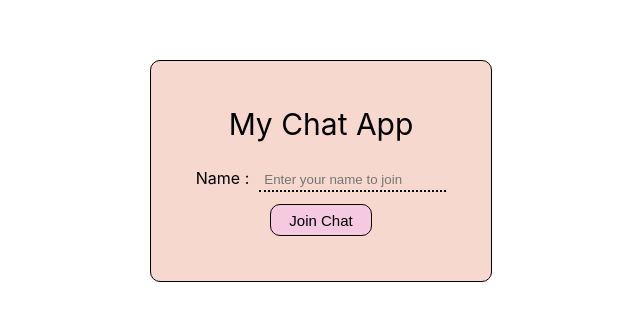
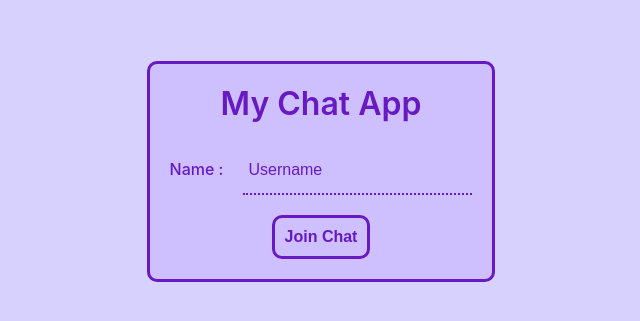
Before and after one commit to tabaahi07/Chat-Application, a React (Create React App) app: page / in a window 1280 px wide. Shown: the part 229-550 px from the top of the page, without its empty margins (319-959 px from the left). Built offline with nearby package versions, Linux system fonts and the light colour scheme.

Commit message:
design changes

```diff
--- a/src/App.css
+++ b/src/App.css
@@ -1,7 +1,15 @@
+:root {
+  --background: #d7d1fe;
+  --primary: rgb(206 191 254);
+  --secondary: #6819c1;
+
+}
+
 .App{
   height: 100vh ;
   width: 100vw ;
   display: flex ;
   align-items: center ;
   justify-content: center ;
+  overflow: hidden;
 }
--- a/src/CSS/ChatPage.module.css
+++ b/src/CSS/ChatPage.module.css
@@ -1,22 +1,26 @@
 .ChatPage{
-    background-color: white;
+    background-color: var(--background);
     width: 100% ;
     height: 100% ;
     display: grid ;
-    grid-template-rows: 30px auto  ;
+    grid-template-rows: min-content auto  ;
+    padding: 10px;
 }
 
 .Header{
     text-align: center ;
     text-align: center ;
-    margin: 5px ;
+    /* margin: 5px ; */
     display: grid ;
-    grid-template-columns: 50px  auto ;
+    grid-template-columns: repeat(3, minmax(0, 1fr));
     align-items: center ;
 }
 
-.Header div{
+.Header h3{
     text-align: center ;
+    color: var(--secondary);
+    padding: 10px;
+    margin: 0;
 }
 
 .Header button{
@@ -25,18 +29,27 @@
     border-radius: 50% ;
     font-size: 20px ;
     font-weight: 500 ;
-    border: 1px solid black ;
-    float: left ;
-    clear: both ;
+    border: 3px solid var(--secondary) ;
+    display: flex;
+    justify-content: center;
+    align-items: center;
+    color: var(--secondary);
+    transition-property: color, background-color;
+    transition-duration: 300ms;
+    background-color: var(--background);
+}
+
+.Header button:hover {
+    background-color: var(--secondary);
+    color: var(--background);
 }
 
 .ChatContainer{
-    background-color: rgb(249, 226, 226);
-    border: 1px solid black ;
+    background-color: var(--primary);
+    border: 3px solid var(--secondary) ;
     border-radius: 10px ;
-    margin: 10px ;
-    padding: 10px ;
     display: grid ;
-    grid-template-rows: 6fr 1fr 1fr ;
-
+    grid-template-rows: auto min-content min-content ;
+    padding: 10px;
+    gap: 10px;
 }
--- a/src/CSS/InputBox.module.css
+++ b/src/CSS/InputBox.module.css
@@ -1,35 +1,39 @@
 .InputBox{
-    margin: 5px 10px 5px 10px ;
-    display: grid ;
-    grid-template-columns: 8fr 1fr ;
-    gap: 10px ;
-    align-items: center ;
-    justify-content: center;
+    display: grid;
+    grid-template-columns: auto min-content;
+    gap: 10px;
+    /* width: 100%; */
 }
 
-.InputMessage{
-    border: 1px solid black ;
-    border-radius: 10px ;
-    padding: 10px ;
+.InputMessage {
+    /* background-color: aqua; */
+    display: flex;
+    justify-content: center;
+    align-items: center;
 }
 
 .InputMessage input{
     background-color: transparent ;
-    border: none ;
+    border: 3px solid var(--secondary) ;
     font-size: 25px ;
     outline: none ;
+    border-radius: 10px;
+    width: 90%;
 }
 
 .SendBtn{
-    background-color: rgb(245, 202, 225);
-    border: 1px solid black ;
+    background-color: var(--primary);
+    border: 3px solid var(--secondary) ;
     border-radius: 10px ;
-    padding: 10px ;
-    text-align: center ;
+    display: flex;
+    justify-content: center;
+    align-items: center;
+
 }
 
-button{
+.SendBtn button{
     background-color: transparent ;
     border: none ;
-    font-size: 30px ;
+    font-size: 1.5rem ;
+    color: var(--secondary);
 }
--- a/src/CSS/LoginPage.module.css
+++ b/src/CSS/LoginPage.module.css
@@ -1,53 +1,77 @@
 .LoginPage{
-    background-color: rgb(247, 216, 206);
-    width: 25% ;
-    height: 25% ;
-    border: 1px solid black ;
+    background-color: var(--background);
+    width: 100vw ;
+    height: 100vh ;
+    display: flex;
+    justify-content: center;
+    align-items: center;
+}
+
+.LoginBlock {
+    background-color: var(--primary);
+    border: 3px solid var(--secondary) ;
     border-radius: 10px ;
+    display: grid;
+    grid-template-rows: min-content auto min-content;
+    padding: 20px;
+    justify-items: center;
+}
+
+.Heading{
+    /* margin: 0 10px 10px 10px  ; */
+    text-align: center ;
+    font-size: 2rem ;
+    font-weight: 600 ;
+    color: var(--secondary) ;
+}
+
+.nameInput{
+    display: grid;
+    grid-template-columns: auto auto;
+    gap: 20px;
+    padding: 20px 0px;
+    color: var(--secondary);
+    font-weight: 500;
+}
+
+.nameInput input{
+    outline: none ;
+    border: none ;
+    background-color: transparent ;
+    padding: 5px 5px 0px 5px  ;
+    border-bottom: 2px dotted var(--secondary) ;
+    color: var(--secondary);
+    font-weight: 600;
+    font-size: 1rem;
+    padding-bottom: 0px;
+}
+
+.nameInput input::placeholder {
+    color: var(--secondary);
+    font-weight: 400;
+    padding-bottom: 0px;
+}
+
+.joinBtn{
     display: flex ;
-    flex-direction: column ;
-    padding: 10px ;
     align-items: center ;
     justify-content: center ;
 }
 
-.Heading{
-    margin: 0 10px 10px 10px  ;
-    text-align: center ;
-    font-size: 30px ;
-    font-weight: 400 ;
-    color: black ;
+.joinBtn button{
+    font-size: 1rem ;
+    border: 3px solid var(--secondary) ;
+    background-color: var(--primary);
+    padding: 10px;
+    border-radius: 10px;
+    color: var(--secondary);
+    cursor: pointer;
+    font-weight: 600;
+    transition-property: color, background-color;
+    transition-duration: 300ms;
 }
 
-.nameInput{
-    display: flex ;
-    align-items: center ;
-    justify-content: center ;
-    gap: 10px ;
+.joinBtn button:hover {
+    background-color: var(--secondary);
+    color: var(--primary);
 }
-
-.nameInput input{
-    height: 20px;
-    outline: none ;
-    border: none ;
-    background-color: transparent ;
-    padding: 5px 5px 0 5px  ;
-    border-bottom: 2px dotted black ;
-}
-
-.joinBtn{
-    background-color: rgb(245, 202, 225);
-    display: flex ;
-    align-items: center ;
-    justify-content: center ;
-    height: 30px ;
-    width: 100px ;
-    border: 1px solid black ;
-    border-radius: 10px ;
-}
-
-.joinBtn button{
-    font-size: 15px ;
-    border: none;
-    background-color: transparent ;
-}
--- a/src/CSS/MessageBox.module.css
+++ b/src/CSS/MessageBox.module.css
@@ -1,6 +1,41 @@
 .MessageBox{
-    border: 1px solid black ;
+    border: 3px solid var(--secondary) ;
     border-radius: 10px ;
-    margin: 5px 10px 5px 10px ;
-    padding: 10px ;
+    background-color: var(--background);
+    position: relative;
+    display: flex;
+    justify-content: center;
+    align-items: center;
 }
+
+.MessageWrapper {
+    margin: 0;
+    padding: 0;
+    display: flex;
+    flex-direction: column;
+    padding: 10px;
+    gap: 2px;
+    overflow-y: scroll;
+    position: absolute;
+    width: 100%;
+    left: 0;
+    top: 0;
+    width: 100%;
+    height: 100%;
+}
+
+.Message {
+    list-style-type: none;
+    background-color: rgba(255, 255, 255, 0.495);
+    border-radius: 5px;
+    padding: 10px;
+    width: min-content;
+    position: relative;
+}
+
+.MessageSender {
+    position: absolute;
+    bottom: 0px;
+    right: 5px;
+    font-size: 0.5rem;
+}
--- a/src/CSS/Users.module.css
+++ b/src/CSS/Users.module.css
@@ -1,6 +1,27 @@
 .Users{
-    border: 1px solid black ;
+    border: 3px solid var(--secondary) ;
     border-radius: 10px ;
-    margin: 5px 10px 5px 10px ;
-    padding: 10px ;
 }
+
+.Users ul {
+    display: flex;
+    justify-content: flex-start;
+    align-items: center;
+    gap: 10px;
+    margin: 0;
+    padding: 10px;
+}
+
+.Users ul li {
+    list-style-type: none;
+    border: 3px solid var(--secondary);
+    border-radius: 5px;
+    padding: 5px;
+    color: var(--secondary);
+    font-weight: 600;
+}
+
+.Users ul li:hover {
+    background-color: var(--secondary);
+    color: var(--primary);
+}
--- a/src/Components/ChatPage.jsx
+++ b/src/Components/ChatPage.jsx
@@ -47,7 +47,8 @@ export default function ChatPage() {
         >
           <ArrowBackIcon />
         </button>
-        <div> {userContext.name} </div>
+        <h3>Global</h3>
+        <h3> {userContext.name} </h3>
       </div>
 
       <div className={styles.ChatContainer}>
--- a/src/Components/InputBox.jsx
+++ b/src/Components/InputBox.jsx
@@ -3,28 +3,28 @@ import styles from "../CSS/InputBox.module.css";
 import UserContext from "../Context/UserContext";
 
 export default function InputBox(props) {
-  const [message , setMessage] = useState("") ;
-  const userContext = useContext(UserContext) ;
+  const [message, setMessage] = useState("");
+  const userContext = useContext(UserContext);
 
   return <div className={styles.InputBox}>
-       <div className={styles.InputMessage} >
-           <input type="text" placeholder="Enter a message" value={message} onChange={event=>{
-            setMessage(event.target.value) ;
-           }}/>
-       </div>
+    <div className={styles.InputMessage} >
+      <input type="text" placeholder="" value={message} onChange={event => {
+        setMessage(event.target.value);
+      }} />
+    </div>
 
-       <div className={styles.SendBtn} >
-          <button onClick={()=>{
-            props.socket.emit('global-send-message' ,{
-              user : {
-                name : userContext.name ,
-                id : userContext.id
-              } ,
-              message : message
-            } ) ;
-            setMessage("") ;
-          }} > Send </button>
-       </div>
+    <div className={styles.SendBtn} >
+      <button onClick={() => {
+        props.socket.emit('global-send-message', {
+          user: {
+            name: userContext.name,
+            id: userContext.id
+          },
+          message: message
+        });
+        setMessage("");
+      }} > Send </button>
+    </div>
 
   </div>;
 }
--- a/src/Components/LoginPage.jsx
+++ b/src/Components/LoginPage.jsx
@@ -4,25 +4,28 @@ import UserContext from "../Context/UserContext";
 import PageContext from "../Context/PageContext";
 
 export default function Loginpage() {
-    const pageContext = useContext(PageContext) ;
-    const userContext = useContext(UserContext) ;
+    const pageContext = useContext(PageContext);
+    const userContext = useContext(UserContext);
 
     return <div className={styles.LoginPage}>
+        <div className={styles.LoginBlock}>
             <div className={styles.Heading} >
                 My Chat App
             </div>
 
             <div className={styles.nameInput}>
                 <p> Name : </p>
-            <input type="text" placeholder="Enter your name to join" onChange={(event) => {
-               userContext.setName(event.target.value) ;
+                <input type="text" placeholder="Username" onChange={(event) => {
+                    userContext.setName(event.target.value);
                 }} />
             </div>
 
             <div className={styles.joinBtn} >
-           <button onClick={()=>{
+                <button onClick={() => {
                     pageContext.setPage("ChatPage")
                 }}> Join Chat </button>
+            </div>
+
         </div>
 
 
--- a/src/Components/MessageBox.jsx
+++ b/src/Components/MessageBox.jsx
@@ -2,7 +2,22 @@ import React, { useEffect, useState } from "react";
 import styles from "../CSS/MessageBox.module.css";
 
 export default function MessageBox(props) {
-  const [messages, setMessages] = useState([]);
+  const [messages, setMessages] = useState([
+    {
+      content: "Hello",
+      sender: {
+        name: "Robin",
+        id: "221445"
+      }
+    },
+    {
+      content: "Lorem ipsum dolor sit amet consectetur adipisicing elit. Quam aspernatur accusamus debitis id itaque doloremque quae harum sint minima, velit, provident saepe placeat rerum sapiente nobis rem eligendi inventore facilis.",
+      sender: {
+        name: "Robin",
+        id: "221445"
+      }
+    }
+  ]);
   useEffect(() => {
     if (!props.socket) {
       return;
@@ -16,11 +31,11 @@ export default function MessageBox(props) {
   }, [props.socket]);
   return (
     <div className={styles.MessageBox}>
-      <ul>
+      <div className={styles.MessageWrapper}>
         {messages.map((message) => {
-          return <li> {message} </li>;
+          return <div className={styles.Message}> {message.content} <span className={styles.MessageSender}>{message.sender.name}</span> </div>;
         })}
-      </ul>
+      </div>
     </div>
   );
 }
--- a/src/Components/Users.jsx
+++ b/src/Components/Users.jsx
@@ -4,6 +4,11 @@ import styles from "../CSS/Users.module.css";
 export default function Users() {
   return <div className={styles.Users}>
 
+    <ul>
+      <li>Global</li>
+      <li>Temp</li>
+      <li>Temp2</li>
+    </ul>
 
   </div>;
 }
```
Lines whose indentation alone changed are shown as unchanged.
